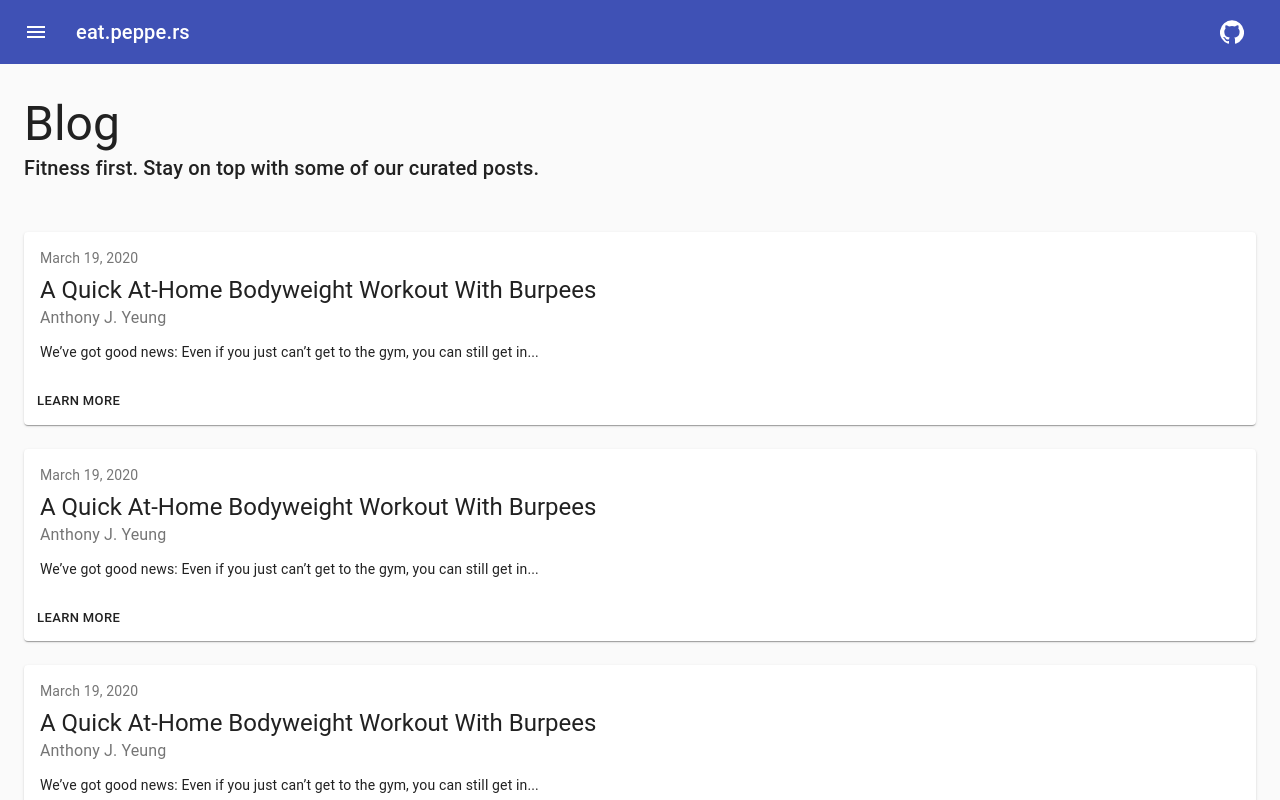
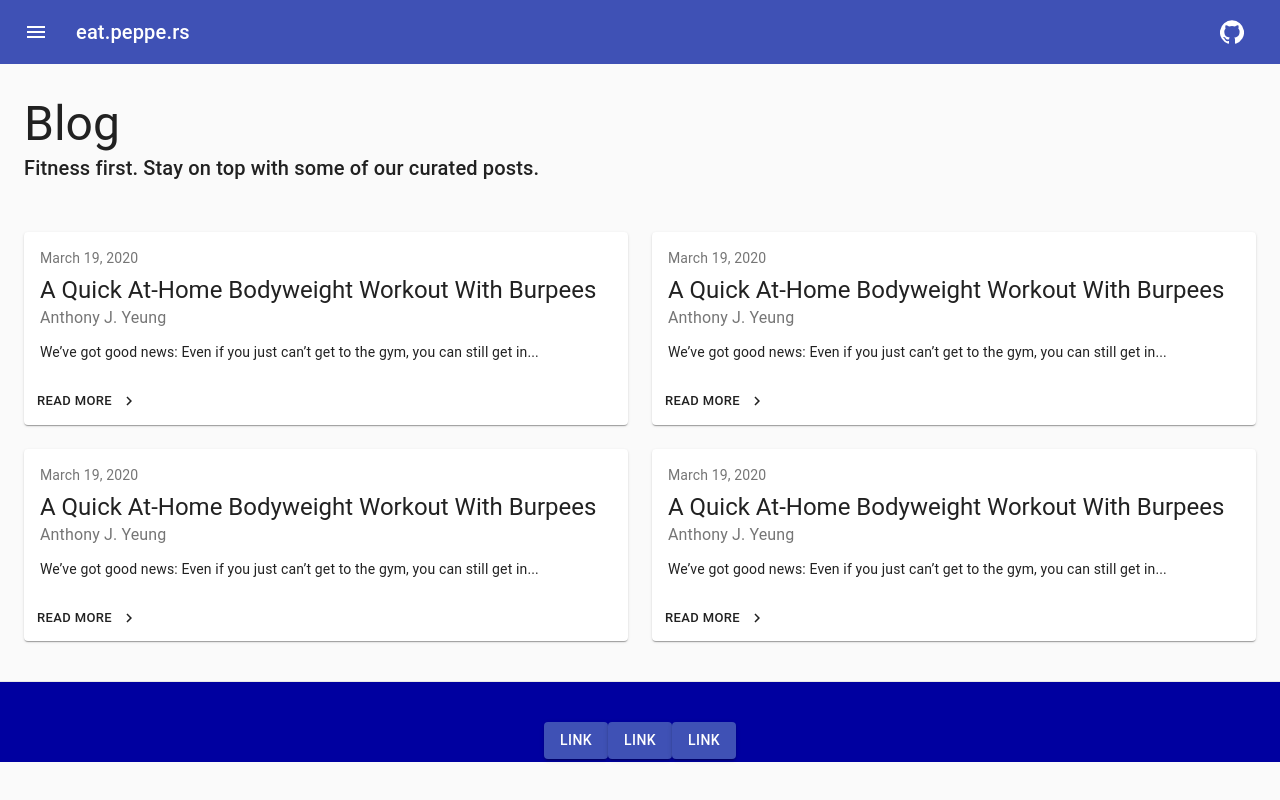
Before and after one commit to shaileshkshar77/WebsiteContest2020, a Next.js app: page /blog in a window 1280 px wide. Shown: the top 800 px of the page. Built offline with nearby package versions, Linux system fonts and the light colour scheme.

Commit message:
add ids to posts, style links

```diff
--- a/components/BlogRoll.js
+++ b/components/BlogRoll.js
@@ -14,31 +14,36 @@ import CardActions from '@material-ui/core/CardActions';
 import CardContent from '@material-ui/core/CardContent';
 import Button from '@material-ui/core/Button';
 import Typography from '@material-ui/core/Typography';
+import NavigateNextIcon from '@material-ui/icons/NavigateNext';
 
 const blogItems = [
   {
     title: "A Quick At-Home Bodyweight Workout With Burpees",
     author: "Anthony J. Yeung",
     date: "March 19, 2020",
-    content: "We’ve got good news: Even if you just can’t get to the gym, you can still get in a great workout at home without any fancy equipment. The next time you want to get a quick workout at home, try one of these quick bodyweight workouts to help you build muscle, slash fat and get great cardio in your own living room."
+    content: "We’ve got good news: Even if you just can’t get to the gym, you can still get in a great workout at home without any fancy equipment. The next time you want to get a quick workout at home, try one of these quick bodyweight workouts to help you build muscle, slash fat and get great cardio in your own living room.",
+    id: 1,
   },
   {
     title: "A Quick At-Home Bodyweight Workout With Burpees",
     author: "Anthony J. Yeung",
     date: "March 19, 2020",
-    content: "We’ve got good news: Even if you just can’t get to the gym, you can still get in a great workout at home without any fancy equipment. The next time you want to get a quick workout at home, try one of these quick bodyweight workouts to help you build muscle, slash fat and get great cardio in your own living room."
+    content: "We’ve got good news: Even if you just can’t get to the gym, you can still get in a great workout at home without any fancy equipment. The next time you want to get a quick workout at home, try one of these quick bodyweight workouts to help you build muscle, slash fat and get great cardio in your own living room.",
+    id: 2,
   },
   {
     title: "A Quick At-Home Bodyweight Workout With Burpees",
     author: "Anthony J. Yeung",
     date: "March 19, 2020",
-    content: "We’ve got good news: Even if you just can’t get to the gym, you can still get in a great workout at home without any fancy equipment. The next time you want to get a quick workout at home, try one of these quick bodyweight workouts to help you build muscle, slash fat and get great cardio in your own living room."
+    content: "We’ve got good news: Even if you just can’t get to the gym, you can still get in a great workout at home without any fancy equipment. The next time you want to get a quick workout at home, try one of these quick bodyweight workouts to help you build muscle, slash fat and get great cardio in your own living room.",
+    id: 3,
   },
   {
     title: "A Quick At-Home Bodyweight Workout With Burpees",
     author: "Anthony J. Yeung",
     date: "March 19, 2020",
-    content: "We’ve got good news: Even if you just can’t get to the gym, you can still get in a great workout at home without any fancy equipment. The next time you want to get a quick workout at home, try one of these quick bodyweight workouts to help you build muscle, slash fat and get great cardio in your own living room."
+    content: "We’ve got good news: Even if you just can’t get to the gym, you can still get in a great workout at home without any fancy equipment. The next time you want to get a quick workout at home, try one of these quick bodyweight workouts to help you build muscle, slash fat and get great cardio in your own living room.",
+    id: 4,
   },
 ]
 
@@ -66,7 +71,7 @@ const useStyles = makeStyles({
 function PostSection(props) {
   const classes = useStyles();
   return(
-    <Grid item xs={12} sm={12}>
+    <Grid item xs={12} sm={6} md={6}>
       <Card className={classes.root}>
         <CardContent>
           <Typography className={classes.date} color="textSecondary" gutterBottom>
@@ -83,7 +88,7 @@ function PostSection(props) {
           </Typography>
         </CardContent>
         <CardActions>
-          <Button size="small">Learn More</Button>
+          <Button size="small" endIcon={ <NavigateNextIcon /> }>Read More</Button>
         </CardActions>
       </Card>
     </Grid>
@@ -97,6 +102,7 @@ export default function BlogRoll() {
       <Grid container spacing={3}>
       {blogItems.map(item =>
           <PostSection
+          key={item.id}
           date={item.date}
           title={item.title}
           author={item.author}
```
